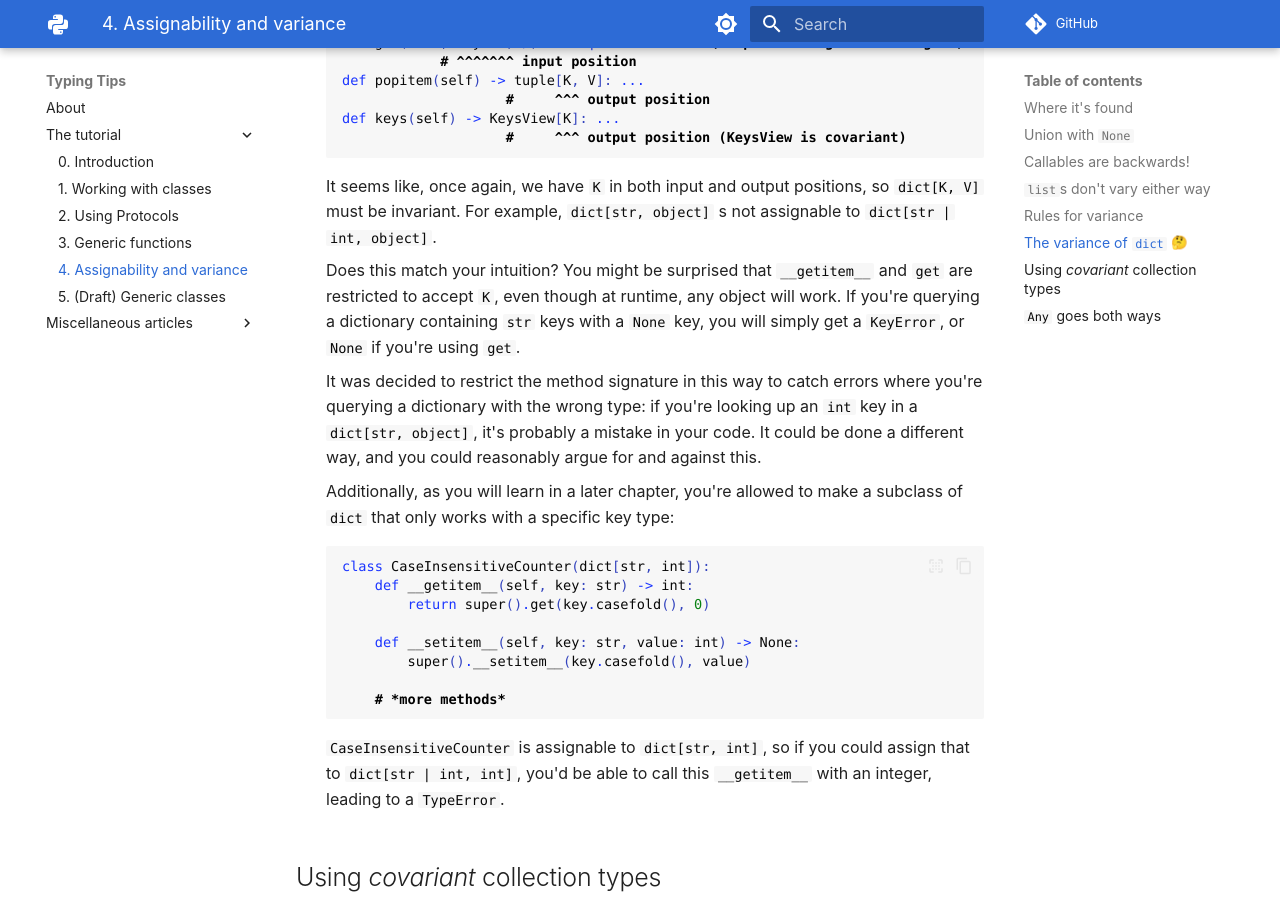
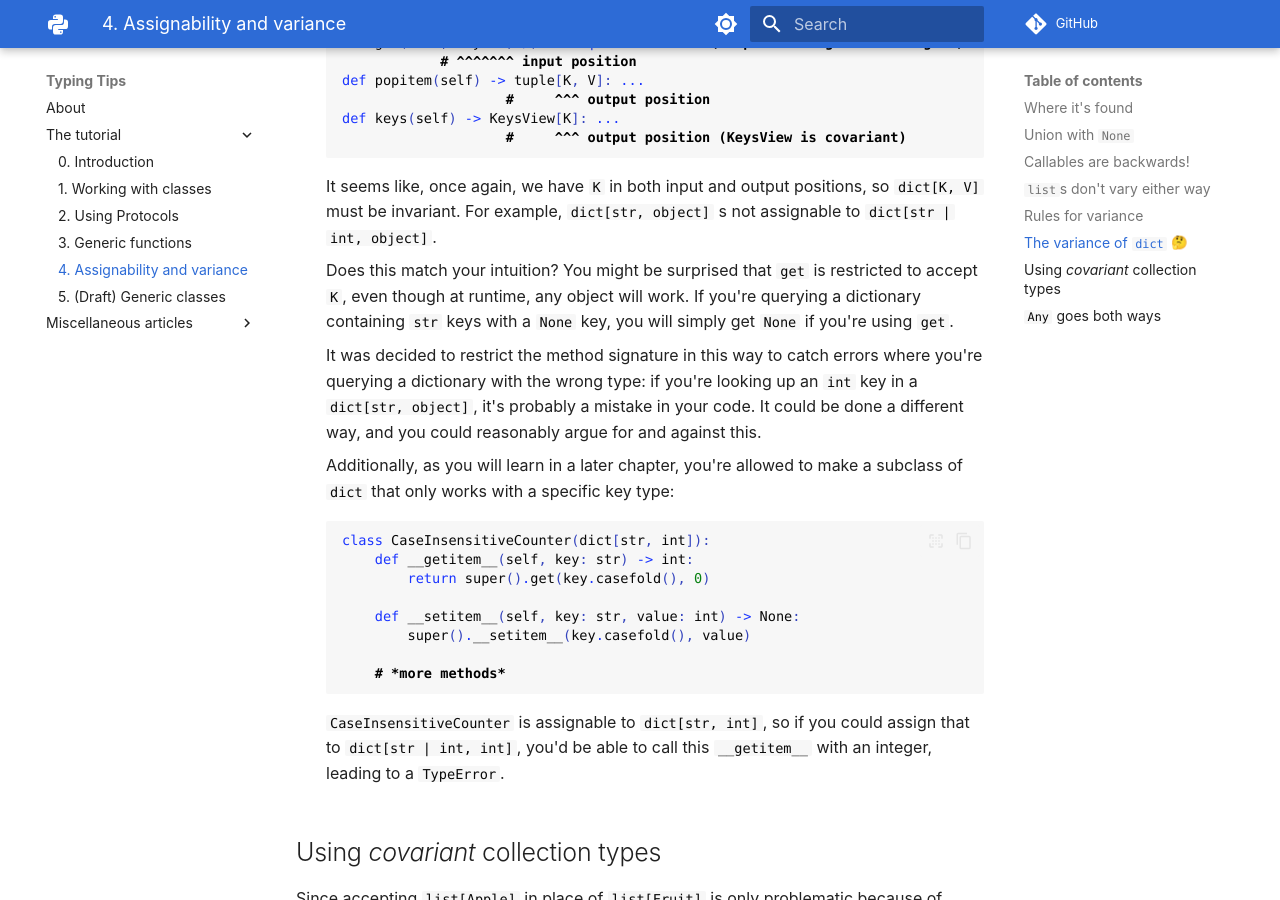
Before and after one commit to decorator-factory/typing-tips, an MkDocs documentation site: the page built from docs/tutorial/4-assignability/index.md, in a window 1280 px wide and 900 px high, scrolled down 10977 px. Built offline with MkDocs 1.6.1 and Material for MkDocs 9.7.7, drawn with Linux system fonts in a browser that asks for light colours; emoji names are drawn with the system emoji font; plug-ins that fetch from the network failed and are left out; comment, search, counter and statistics services are not loaded.

Commit message:
update explanation for `dict` variance to match my own intuition.
i would not expect `__getitem__` to be typed to deliberately allow runtime errors. `get` on the other hand is a better example

```diff
--- a/docs/tutorial/4-assignability/index.md
+++ b/docs/tutorial/4-assignability/index.md
@@ -556,10 +556,10 @@ What's the variance of `K` and `V` in `dict[K, V]`?
     For example, `dict[str, object]` s not assignable to `dict[str | int, object]`.
 
     Does this match your intuition?
-    You might be surprised that `__getitem__` and `get` are restricted to accept `K`,
-    even though at runtime, any object will work.
-    If you're querying a dictionary containing `str` keys with a `None` key, you will simply get a
-    `KeyError`, or `None` if you're using `get`.
+    You might be surprised that `get` is restricted to accept `K`, even though at runtime,
+    any object will work.
+    If you're querying a dictionary containing `str` keys with a `None` key, you will simply get `None`
+    if you're using `get`.
 
     It was decided to restrict the method signature in this way to catch errors where you're
     querying a dictionary with the wrong type: if you're looking up an `int` key in a `dict[str, object]`,
```
